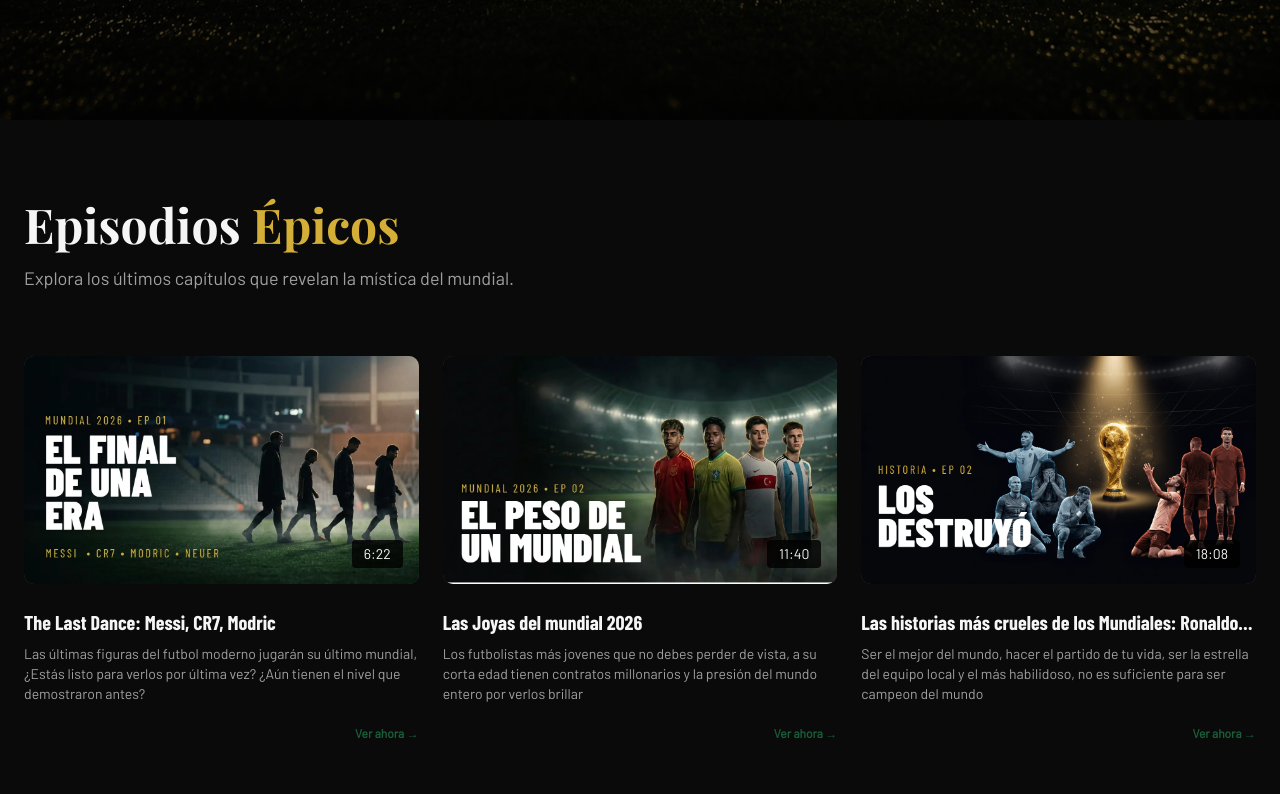
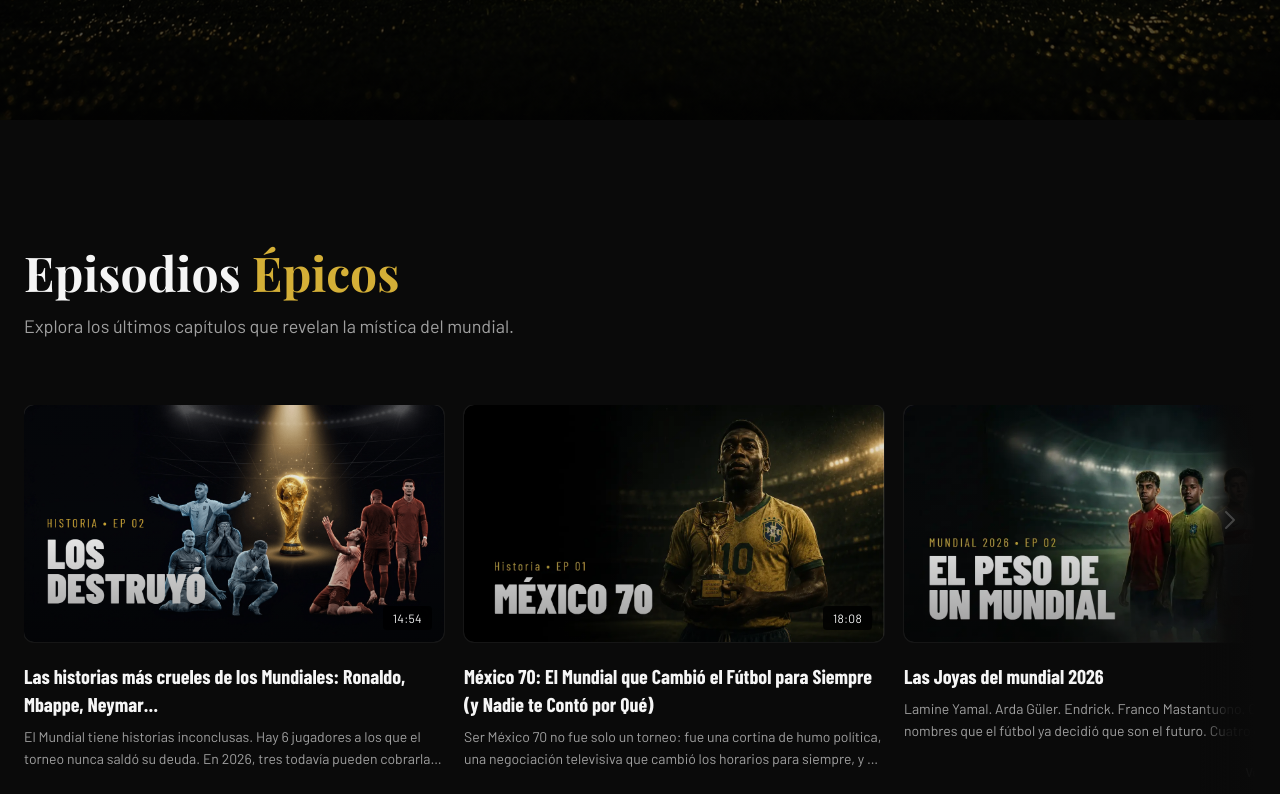
Before and after one commit to jjam2395/GoolPxl, a Next.js app: page / in a window 1280 px wide. Shown: the part 680-1474 px from the top of the page. Built offline with nearby package versions, Linux system fonts and the light colour scheme.

Commit message:
Enhance FeaturedVideos component with improved layout and interactivity. Refactor VideoCardItem for better hover effects, update video data, and optimize image loading. Replace video thumbnail for 'Las Joyas del mundial 2026' for consistency.

```diff
--- a/components/featured-videos.tsx
+++ b/components/featured-videos.tsx
@@ -1,7 +1,9 @@
 'use client'
 
-import { useState } from 'react'
+import { useCallback, useEffect, useRef, useState } from 'react'
 import Image from 'next/image'
+import { ChevronLeft, ChevronRight } from 'lucide-react'
+import { cn } from '@/lib/utils'
 
 interface VideoCard {
   id: string
@@ -13,122 +15,295 @@ interface VideoCard {
   url: string
 }
 
+const SCROLL_START_THRESHOLD = 8
+const ROW_PEEK = '3rem'
+
 const videos: VideoCard[] = [
   {
     id: '1',
+    title: 'Las historias más crueles de los Mundiales: Ronaldo, Mbappe, Neymar…',
+    description:
+      'El Mundial tiene historias inconclusas. Hay 6 jugadores a los que el torneo nunca saldó su deuda. En 2026, tres todavía pueden cobrarla. Ronaldo Nazário tuvo la redención. Ronaldinho, Robben y Neymar nunca pudieron escribir su capítulo. Y ahora Kane, Mbappé y Cristiano Ronaldo llegan al Mundial 2026 con la espina más abierta del fútbol moderno. Este video recorre 6 historias de genios que el torneo más grande del mundo trató diferente a lo que merecían, y termina con una sola pregunta: ¿quién cobra la deuda en 2026?',
+    thumbnail: '/videos/4_espina_clavada.png',
+    duration: '14:54',
+    views: '16',
+    url: 'https://youtu.be/al4Nkcnl-O0',
+  },
+  {
+    id: '2',
+    title: 'México 70: El Mundial que Cambió el Fútbol para Siempre (y Nadie te Contó por Qué)',
+    description:
+      'Ser México 70 no fue solo un torneo: fue una cortina de humo política, una negociación televisiva que cambió los horarios para siempre, y el escenario del partido más dramático de la historia mundialista. En este video descubrirás por qué Italia 4 – Alemania 3 tiene una placa grabada en el Azteca, qué papel jugó Televisa en los horarios de los partidos, y qué le dejó México 70 al fútbol moderno.',
+    thumbnail: '/videos/3_mexico_70.webp',
+    duration: '18:08',
+    views: '1110',
+    url: 'https://youtu.be/al4Nkcnl-O0',
+
+  },
+  {
+    id: '3',
+    title: 'Las Joyas del mundial 2026',
+    description:
+      'Lamine Yamal. Arda Güler. Endrick. Franco Mastantuono. Cuatro nombres que el fútbol ya decidió que son el futuro. Cuatro chicos de entre 17 y 21 años que en 2026 van a cargar con el peso de sus países en el escenario más grande del mundo. Yamal y Güler vivieron en carne propia lo que es fallar cuando más se espera de ti. Y eso fue solo la Champions League. En el Mundial no habrá Bellingham al lado. No habrá sistema que absorba el error. Solo ellos. Y la presión de una nación entera. En este video no analizamos si son buenos — eso ya está fuera de discusión. Analizamos algo más difícil: qué le pasa a un genio de 18 años cuando todo un país lo convierte en su única esperanza.',
+    thumbnail: '/videos/2_las_joyas.webp',
+    duration: '11:40',
+    views: '902',
+    url: 'https://youtu.be/IXHFRAEP8MU',
+  },
+  {
+    id: '4',
     title: 'The Last Dance: Messi, CR7, Modric',
-    description: 'Las últimas figuras del futbol moderno jugarán su último mundial, ¿Estás listo para verlos por última vez? ¿Aún tienen el nivel que demostraron antes?',
+    description:
+      'Las últimas figuras del futbol moderno jugarán su último mundial, ¿Estás listo para verlos por última vez? ¿Aún tienen el nivel que demostraron antes?',
     thumbnail: '/videos/1_last_dance.webp',
     duration: '6:22',
     views: '1.5k',
-    url: 'https://youtu.be/twRGUAKEXpk'
+    url: 'https://youtu.be/twRGUAKEXpk',
   },
-  {
-    id: '2',
-    title: 'Las Joyas del mundial 2026',
-    description: 'Los futbolistas más jovenes que no debes perder de vista, a su corta edad tienen contratos millonarios y la presión del mundo entero por verlos brillar',
-    thumbnail: '/videos/2_las_joyas.webp',
-    duration: '11:40',
-    views: '902',
-    url: 'https://youtu.be/IXHFRAEP8MU'
-  },
-  {
-    id: '3',
-    title: 'Las historias más crueles de los Mundiales: Ronaldo, Mbappe, Neymar…',
-    description: 'Ser el mejor del mundo, hacer el partido de tu vida, ser la estrella del equipo local y el más habilidoso, no es suficiente para ser campeon del mundo',
-    thumbnail: '/videos/4_espina_clavada.png',
-    duration: '18:08',
-    views: '8',
-    url: 'https://youtu.be/al4Nkcnl-O0'
-  }
 ]
 
-function VideoCard({ video, index }: { video: VideoCard; index: number }) {
+function VideoCardItem({ video }: { video: VideoCard }) {
   const [isHovered, setIsHovered] = useState(false)
 
   return (
-    <div
-      className="group"
+    <article
+      className={cn(
+        'group/card flex-shrink-0',
+        'w-[min(420px,calc(min(100vw-3rem,77rem)-var(--row-peek)))]',
+        'transition-[transform,box-shadow] duration-500 ease-out',
+        'hover:scale-[1.03] hover:-translate-y-1 hover:z-10',
+        'hover:shadow-[0_24px_48px_-12px_rgba(0,0,0,0.65)]',
+      )}
       onMouseEnter={() => setIsHovered(true)}
       onMouseLeave={() => setIsHovered(false)}
     >
-      {/* Thumbnail */}
-      <div className="relative h-48 md:h-31 lg:h-40 xl:h-57 rounded-lg overflow-hidden bg-muted mb-6 cursor-pointer">
+      <div className="relative aspect-[16/9] rounded-lg overflow-hidden bg-muted mb-5 cursor-pointer ring-1 ring-white/5">
         <a
           href={video.url}
           target="_blank"
           rel="noopener noreferrer"
-          className="group relative block w-full h-full">
+          className="group relative block w-full h-full"
+        >
           <Image
             src={video.thumbnail}
             alt={video.title}
             fill
-          className={`object-cover transition-transform duration-500 ${
-            isHovered ? 'scale-110' : 'scale-100'
-          }`}
+            sizes="(max-width: 1024px) 85vw, 420px"
+            className={cn(
+              'object-cover transition-transform duration-700 ease-out',
+              isHovered ? 'scale-110' : 'scale-100',
+            )}
           />
 
-        {/* Overlay */}
-        <div className="absolute inset-0 bg-black/0 group-hover:bg-black/30 transition-colors" />
+          <div
+            className={cn(
+              'absolute inset-0 bg-gradient-to-t from-black/70 via-black/10 to-black/20 transition-opacity duration-500',
+              isHovered ? 'opacity-100' : 'opacity-60',
+            )}
+          />
+          <div className="absolute inset-0 bg-black/0 group-hover/card:bg-black/25 transition-colors duration-500" />
 
-        {/* Duration badge */}
-        <div className="absolute bottom-4 right-4 px-3 py-1 bg-black/80 rounded text-sm text-foreground font-medium">
+          <div className="absolute bottom-3 right-3 px-2.5 py-1 bg-black/80 backdrop-blur-sm rounded text-xs text-foreground font-medium tracking-wide">
             {video.duration}
           </div>
 
-        {/* Play button on hover */}
-        {isHovered && (
-          <div className="absolute inset-0 flex items-center justify-center">
-            <div className="w-16 h-16 bg-success rounded-full flex items-center justify-center shadow-lg hover:scale-110 transition-transform">
-              <div className="w-0 h-0 border-l-12 border-l-success-foreground border-y-8 border-y-transparent ml-1" />
+          <div
+            className={cn(
+              'absolute inset-0 flex items-center justify-center transition-opacity duration-300',
+              isHovered ? 'opacity-100' : 'opacity-0',
+            )}
+          >
+            <div className="w-14 h-14 md:w-16 md:h-16 bg-success rounded-full flex items-center justify-center shadow-lg scale-95 group-hover/card:scale-100 transition-transform duration-300">
+              <div className="w-0 h-0 border-l-[12px] border-l-success-foreground border-y-8 border-y-transparent ml-1" />
             </div>
           </div>
-        )}
         </a>
       </div>
 
-      {/* Content */}
       <div>
-        <h3 className="font-headline text-xl font-bold text-foreground mb-2 group-hover:text-success transition-colors line-clamp-1">
+        <h3 className="font-headline text-lg md:text-xl font-bold text-foreground mb-2 group-hover/card:text-success transition-colors duration-300 line-clamp-2">
           {video.title}
         </h3>
-        <p className="text-muted-foreground text-sm mb-4 line-clamp-3">
+        <p className="text-muted-foreground text-sm mb-4 line-clamp-2 leading-relaxed">
           {video.description}
         </p>
         <div className="flex items-center justify-end">
-          <a
-          href={video.url}
-          target="_blank"
-          rel="noopener noreferrer">
-          <span className="text-xs text-success font-semibold group-hover:translate-x-2 transition-transform">
-            Ver ahora →
+          <a href={video.url} target="_blank" rel="noopener noreferrer">
+            <span className="text-xs text-foreground group-hover/card:text-success font-semibold inline-block group-hover/card:translate-x-1 transition-transform duration-300">
+              Ver episodio →
             </span>
           </a>
         </div>
       </div>
-    </div>
+    </article>
   )
 }
 
 export function FeaturedVideos() {
+  const scrollRef = useRef<HTMLDivElement>(null)
+  const [canScrollLeft, setCanScrollLeft] = useState(false)
+  const [canScrollRight, setCanScrollRight] = useState(true)
+
+  const updateScrollEdges = useCallback(() => {
+    const el = scrollRef.current
+    if (!el) return
+
+    setCanScrollLeft(el.scrollLeft > SCROLL_START_THRESHOLD)
+
+    const maxScroll = el.scrollWidth - el.clientWidth
+    setCanScrollRight(
+      maxScroll > SCROLL_START_THRESHOLD &&
+        el.scrollLeft < maxScroll - SCROLL_START_THRESHOLD,
+    )
+  }, [])
+
+  const scrollByDirection = useCallback((direction: 'left' | 'right') => {
+    const el = scrollRef.current
+    if (!el) return
+    const distance = Math.min(el.clientWidth * 0.75, 440)
+
+    if (direction === 'left' && el.scrollLeft <= distance) {
+      el.scrollTo({ left: 0, behavior: 'smooth' })
+      return
+    }
+
+    el.scrollBy({
+      left: direction === 'left' ? -distance : distance,
+      behavior: 'smooth',
+    })
+  }, [])
+
+  useEffect(() => {
+    const el = scrollRef.current
+    if (!el) return
+
+    el.scrollLeft = 0
+    updateScrollEdges()
+
+    const onWheel = (e: WheelEvent) => {
+      if (Math.abs(e.deltaY) <= Math.abs(e.deltaX)) return
+      if (el.scrollWidth <= el.clientWidth) return
+
+      e.preventDefault()
+      const maxScroll = el.scrollWidth - el.clientWidth
+      el.scrollLeft = Math.max(0, Math.min(el.scrollLeft + e.deltaY, maxScroll))
+    }
+
+    let scrollEndTimer: ReturnType<typeof setTimeout>
+    const onScroll = () => {
+      updateScrollEdges()
+      clearTimeout(scrollEndTimer)
+      scrollEndTimer = setTimeout(() => {
+        if (el.scrollLeft > 0 && el.scrollLeft <= SCROLL_START_THRESHOLD) {
+          el.scrollTo({ left: 0, behavior: 'smooth' })
+        }
+      }, 150)
+    }
+
+    el.addEventListener('scroll', onScroll, { passive: true })
+    el.addEventListener('wheel', onWheel, { passive: false })
+
+    const onResize = () => updateScrollEdges()
+    window.addEventListener('resize', onResize)
+
+    return () => {
+      clearTimeout(scrollEndTimer)
+      el.removeEventListener('scroll', onScroll)
+      el.removeEventListener('wheel', onWheel)
+      window.removeEventListener('resize', onResize)
+    }
+  }, [updateScrollEdges])
+
   return (
-    <section id="featured" className="py-20 px-6 bg-background">
-      <div className="max-w-7xl mx-auto">
-        {/* Section header */}
-        <div className="mb-16">
+    <section
+      id="featured"
+      className="bg-background overflow-hidden pt-28 pb-24 md:pt-32 md:pb-28"
+    >
+      <div className="max-w-7xl mx-auto px-6">
+        <div className="mb-14 md:mb-16">
           <h2 className="font-display text-4xl md:text-5xl font-bold text-foreground mb-4">
             Episodios <span className="text-accent">Épicos</span>
           </h2>
-          <p className="text-lg text-muted-foreground max-w-2xl">
+          <p className="text-lg text-muted-foreground max-w-2xl leading-relaxed">
             Explora los últimos capítulos que revelan la mística del mundial.
           </p>
         </div>
 
-        {/* Videos grid */}
-        <div className="grid grid-cols-1 md:grid-cols-3 gap-8 md:gap-6">
-          {videos.map((video, index) => (
-            <VideoCard key={video.id} video={video} index={index} />
+        <div className="relative group/row">
+        <div
+          aria-hidden
+          className={cn(
+            'pointer-events-none absolute inset-y-0 left-0 z-20 w-8 sm:w-12',
+            'bg-gradient-to-r from-background via-background/80 to-transparent',
+            'transition-opacity duration-500',
+            canScrollLeft ? 'opacity-100' : 'opacity-0',
+          )}
+        />
+        <div
+          aria-hidden
+          className={cn(
+            'pointer-events-none absolute inset-y-0 right-0 z-20 w-10 sm:w-14',
+            'bg-gradient-to-l from-background via-background/90 to-transparent',
+            'transition-opacity duration-500',
+            canScrollRight ? 'opacity-100' : 'opacity-70',
+          )}
+        />
+
+        <button
+          type="button"
+          onClick={() => scrollByDirection('left')}
+          aria-label="Ver episodios anteriores"
+          className={cn(
+            'absolute left-0 sm:left-1 top-[28%] z-30 -translate-y-1/2',
+            'flex h-8 w-8 sm:h-9 sm:w-9 items-center justify-center rounded-full',
+            'text-muted-foreground hover:text-foreground',
+            'bg-background/30 hover:bg-background/50 backdrop-blur-[2px]',
+            'transition-all duration-500 ease-out',
+            'focus-visible:outline-none focus-visible:ring-1 focus-visible:ring-foreground/30',
+            canScrollLeft
+              ? 'pointer-events-auto opacity-50 sm:opacity-60 md:opacity-35 md:group-hover/row:opacity-80'
+              : 'pointer-events-none opacity-0',
+          )}
+        >
+          <ChevronLeft className="size-6 sm:size-8" strokeWidth={1.5} />
+        </button>
+
+        <button
+          type="button"
+          onClick={() => scrollByDirection('right')}
+          aria-label="Ver más episodios"
+          className={cn(
+            'absolute right-0 sm:right-2 top-[28%] z-30 -translate-y-1/2',
+            'flex h-8 w-8 sm:h-9 sm:w-9 items-center justify-center rounded-full',
+            'text-muted-foreground hover:text-foreground',
+            'bg-background/25 hover:bg-background/45 backdrop-blur-[2px]',
+            'transition-all duration-500 ease-out',
+            'focus-visible:outline-none focus-visible:ring-1 focus-visible:ring-foreground/30',
+            canScrollRight
+              ? 'pointer-events-auto opacity-55 sm:opacity-65 md:opacity-35 md:group-hover/row:opacity-80'
+              : 'pointer-events-none opacity-0',
+          )}
+        >
+          <ChevronRight className="size-6 sm:size-8" strokeWidth={1.5} />
+        </button>
+
+        <div
+          ref={scrollRef}
+          className={cn(
+            'flex gap-4 md:gap-5 overflow-x-auto overscroll-x-contain',
+            'scroll-smooth',
+            'touch-pan-x [-webkit-overflow-scrolling:touch]',
+            '[scrollbar-width:none] [-ms-overflow-style:none] [&::-webkit-scrollbar]:hidden',
+            'pb-1 pr-6 md:pr-8',
+          )}
+          style={{
+            ['--row-peek' as string]: ROW_PEEK,
+          }}
+        >
+          {videos.map((video) => (
+            <VideoCardItem key={video.id} video={video} />
           ))}
+        </div>
         </div>
       </div>
     </section>
```
Also changed, not shown: public/videos/2_las_joyas.webp. Lines whose indentation alone changed are shown as unchanged.
